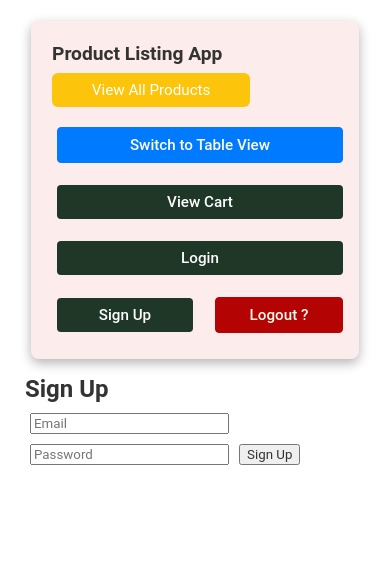
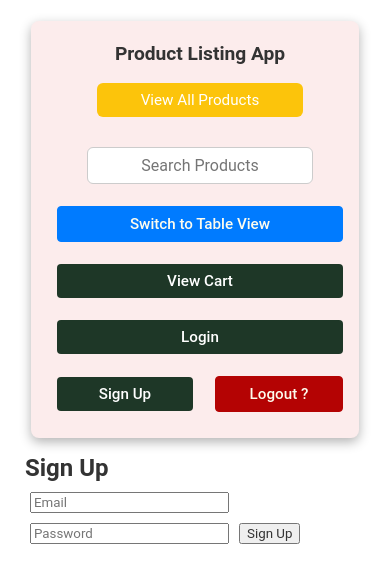
Before and after one commit to kakuly04/Product-Listing-Application, a React (Create React App) app in the folder listing-app/: page /signup in a window 390 px wide. Shown: the top 582 px of the page. Built offline with nearby package versions, Linux system fonts and the light colour scheme; no server answers; sample sign-in values are in the browser's storage.

Commit message:
navbar edits

```diff
--- a/listing-app/src/App.js
+++ b/listing-app/src/App.js
@@ -10,13 +10,14 @@ import { useState } from 'react';
 import Cart from './pages/Cart';
 function App() {
   const [viewMode, setViewMode] = useState(true);
+  const [searchQuery, setSearchQuery] = useState("");
   return (
     <Router>
-      <NavBar viewMode={viewMode} setViewMode={setViewMode}/>
+      <NavBar viewMode={viewMode} setViewMode={setViewMode} searchQuery={searchQuery} setSearchQuery={setSearchQuery}/>
       <Routes>
         <Route path = {'/login'} element ={<Login/>}/>
         <Route path = {'/signup'} element ={<SignUp/>}/>
-        <Route path = {'/'} element ={<ProtectedRoute><Home viewMode={viewMode}/></ProtectedRoute>}/>
+        <Route path = {'/'} element ={<ProtectedRoute><Home viewMode={viewMode} searchQuery={searchQuery}/></ProtectedRoute>}/>
         <Route path = {'/cart'} element ={<ProtectedRoute><Cart viewMode={viewMode}/></ProtectedRoute>}/>
       </Routes>
     </Router>
--- a/listing-app/src/NavBar.js
+++ b/listing-app/src/NavBar.js
@@ -2,7 +2,7 @@ import { Link } from "react-router-dom";
 import {auth } from "./firebase";
 import {signOut} from "firebase/auth";
 import { useNavigate } from "react-router-dom";
-const NavBar = ({viewMode, setViewMode}) => {
+const NavBar = ({viewMode, setViewMode, searchQuery, setSearchQuery}) => {
     const user = auth.currentUser;
     const navigate = useNavigate();
     const toggleViewMode = () => {
@@ -29,6 +29,14 @@ const NavBar = ({viewMode, setViewMode}) => {
                 {user && <Link to="/" className="nav-main-button">View All Products</Link>}
             </div>
             <div className="navbar-links">
+                { user && (
+                    <input type = "text"
+                    className="search-bar"
+                    placeholder="Search Products"
+                    value = {searchQuery}
+                    onChange={(e) => setSearchQuery(e.target.value)}
+                    />
+                )}
                 {user &&
                 <button onClick={toggleViewMode}>
                     {viewMode ? "Switch to Table View" : "Switch to Grid View"}
--- a/listing-app/src/index.css
+++ b/listing-app/src/index.css
@@ -268,6 +268,16 @@
   background-color: #8a0909;
 }
 
+.search-bar {
+  padding: 8px 12px;
+  border-radius: 6px;
+  border: 1px solid #ccc;
+  font-size: 1rem;
+  min-width: 150px;
+  max-width: 200px;
+}
+
+
 /* Responsive Navbar */
 @media screen and (max-width: 768px) {
   .navbar {
@@ -280,11 +290,13 @@
     flex-direction: column;
     align-items: flex-start;
     gap: 8px;
+    width: 100%;
+    align-items: center;
   }
 
   .navbar-links {
     flex-wrap: wrap;
-    justify-content: flex-start;
+    justify-content: center;
     gap: 12px;
     margin-top: 10px;
     width: 100%;
@@ -302,9 +314,17 @@
     min-width: 120px;
   }
   .nav-main-button {
-    width: 100%;
+    width: 60%;
     text-align: center;
     display: block;
-    margin: 0 auto;
+    margin-top: 10px;
+    flex: 1 1 auto;
+  }
+  .search-bar {
+    width: 60%;
+    margin-top: 10px;
+    flex: 1 1 auto;
+    display: block;
+    text-align: center;
   }
 }
--- a/listing-app/src/pages/Home.js
+++ b/listing-app/src/pages/Home.js
@@ -1,6 +1,6 @@
 import useFetch from "../useFetch";
 import ProductList from "./ProductList";
-const Home = ({viewMode}) => {
+const Home = ({viewMode, searchQuery}) => {
     const {data: listings, isPending, error} = useFetch('https://dummyjson.com/products');
 
     return (
@@ -8,7 +8,7 @@ const Home = ({viewMode}) => {
             <h2>All Listings</h2>
             {error && <div>{error}</div>}
             {isPending && <div>Loading...</div>}
-            {listings && <ProductList products_listing = {listings} viewMode={viewMode}/>}
+            {listings && <ProductList products_listing = {listings} viewMode={viewMode} searchQuery={searchQuery}/>}
         </div>
     );
 }
--- a/listing-app/src/pages/ProductList.js
+++ b/listing-app/src/pages/ProductList.js
@@ -2,9 +2,12 @@ import { Link } from "react-router-dom";
 import { auth } from "../firebase";
 import { useState, useEffect } from "react";
 
-const ProductList = ({ products_listing, viewMode }) => {
+const ProductList = ({ products_listing, viewMode, searchQuery }) => {
     const [cart, setCart] = useState([]);
     const key = `cart-${auth.currentUser?.uid}`;
+    const filteredProducts = products_listing.products.filter(product =>
+        product.title.toLowerCase().includes((searchQuery || "").toLowerCase())
+    );
 
     useEffect(() => {
         const storedCart = JSON.parse(localStorage.getItem(key)) || [];
@@ -22,7 +25,7 @@ const ProductList = ({ products_listing, viewMode }) => {
         <>
         {viewMode ? (
             <div className="products-grid">
-                {products_listing.products.map(product => (
+                {filteredProducts.map(product => (
                     <div key={product.id} className="product-grid-card">
                         <img src={product.images[0]} alt={product.title} />
                         <div className="product-grid-card-body">
@@ -36,7 +39,7 @@ const ProductList = ({ products_listing, viewMode }) => {
             </div>
         ) : (
             <div className="products-table">
-                {products_listing.products.map(product => (
+                {filteredProducts.map(product => (
                     <div key={product.id} className="product-table-card">
                         <img src={product.images[0]} alt={product.title} />
                         <div className="product-table-card-body">
```
